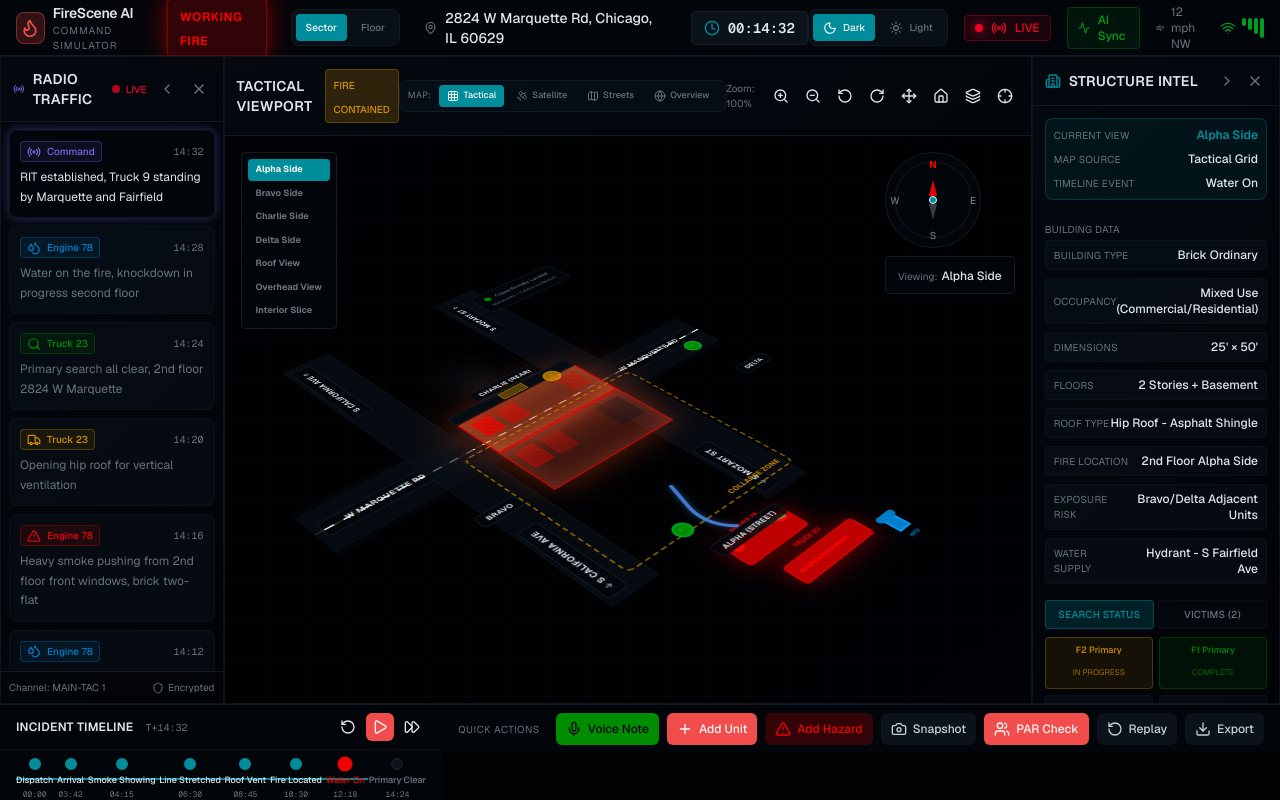
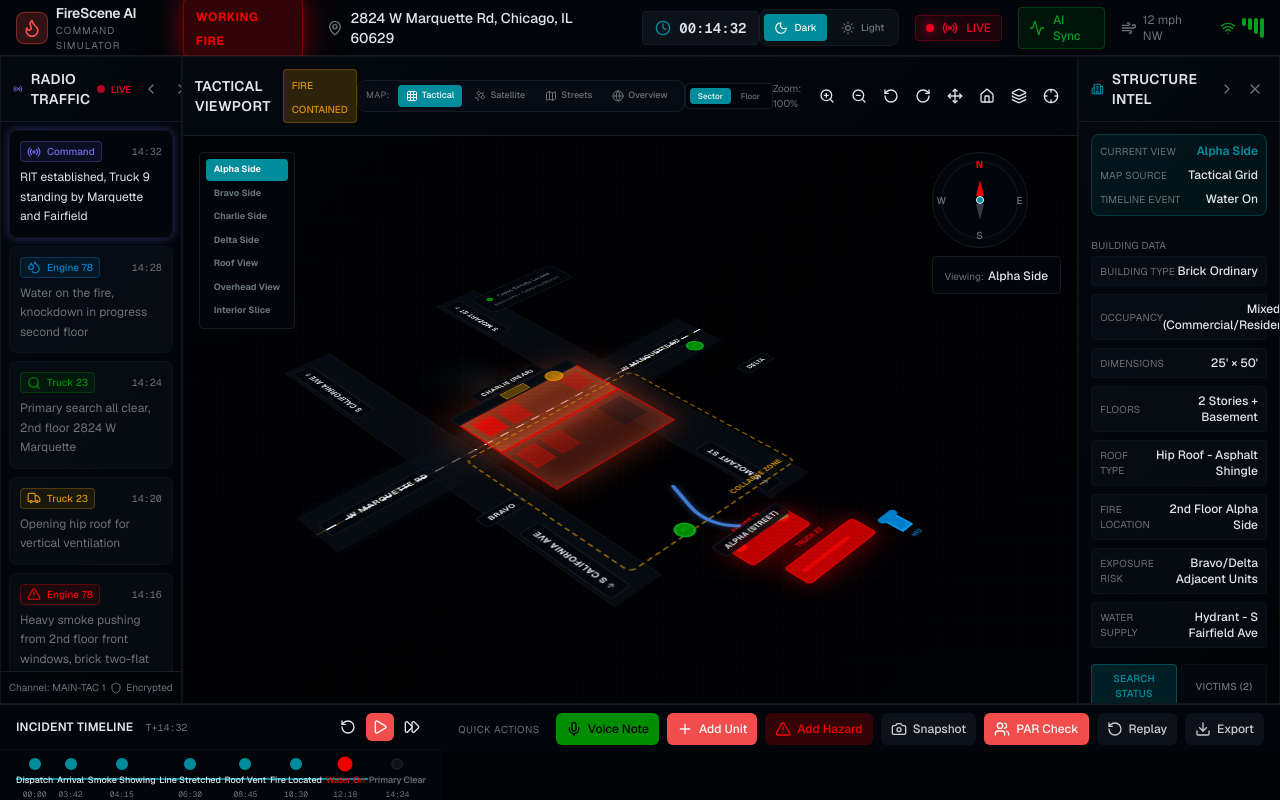
Before and after one commit to edjwilson1980/v0-firescene-ai-command-simulator, a Next.js app: page / in a window 1280 px wide. Built offline with nearby package versions, Linux system fonts and the light colour scheme.

Commit message:
refactor: relocate view mode toggle to map controls\n\nMove Sector/Floor toggle from header to map controls for better UI.

```diff
--- a/components/command/header-bar.tsx
+++ b/components/command/header-bar.tsx
@@ -85,30 +85,6 @@ export function HeaderBar() {
           </div>
         </div>
 
-        {/* View Mode Toggle */}
-        <div className={cn("flex items-center gap-1 p-1 rounded-lg border", styles.toggleBg)}>
-          <button
-            onClick={() => setViewMode("sector")}
-            className={cn(
-              "flex items-center gap-1.5 px-2.5 py-1.5 rounded text-[10px] font-medium transition-all duration-200",
-              viewMode === "sector" ? styles.toggleActive : styles.toggleInactive
-            )}
-            title="Sector view by building side"
-          >
-            Sector
-          </button>
-          <button
-            onClick={() => setViewMode("floor")}
-            className={cn(
-              "flex items-center gap-1.5 px-2.5 py-1.5 rounded text-[10px] font-medium transition-all duration-200",
-              viewMode === "floor" ? styles.toggleActive : styles.toggleInactive
-            )}
-            title="Floor view by building level"
-          >
-            Floor
-          </button>
-        </div>
-
         {/* Address */}
         <div className="flex items-center gap-2 text-sm">
           <MapPin className={cn("w-4 h-4", styles.mutedText)} />
--- a/components/command/tactical-viewport.tsx
+++ b/components/command/tactical-viewport.tsx
@@ -72,13 +72,13 @@ const mapSourceStyles: Record<MapSource, { bg: string; grid: string; label: stri
 
 export function TacticalViewport() {
   const {
-    selectedSector,
+    selectedSector, goToSector,
     mapSource, setMapSource,
     currentEvent,
     viewportTransform, setViewportTransform,
     isFreeRotate, setIsFreeRotate,
-    resetViewport, goToSector, goToFloor,
-    viewMode, selectedFloor,
+    resetViewport, goToFloor,
+    viewMode, setViewMode, selectedFloor,
     displayMode
   } = useSimulation()
 
@@ -271,6 +271,30 @@ export function TacticalViewport() {
               </button>
             )
           })}
+        </div>
+
+        {/* View Mode Toggle - Sector/Floor */}
+        <div className={cn("flex items-center gap-0.5 px-1 py-1 rounded border", styles.panelBg)}>
+          <button
+            onClick={() => setViewMode("sector")}
+            className={cn(
+              "px-2 py-0.5 rounded text-[8px] font-medium transition-all duration-200",
+              viewMode === "sector" ? "bg-accent text-accent-foreground" : cn(styles.mutedText, "hover:bg-secondary hover:text-foreground")
+            )}
+            title="Sector view by building side"
+          >
+            Sector
+          </button>
+          <button
+            onClick={() => setViewMode("floor")}
+            className={cn(
+              "px-2 py-0.5 rounded text-[8px] font-medium transition-all duration-200",
+              viewMode === "floor" ? "bg-accent text-accent-foreground" : cn(styles.mutedText, "hover:bg-secondary hover:text-foreground")
+            )}
+            title="Floor view by building level"
+          >
+            Floor
+          </button>
         </div>
 
         <div className="flex items-center gap-1">
```
